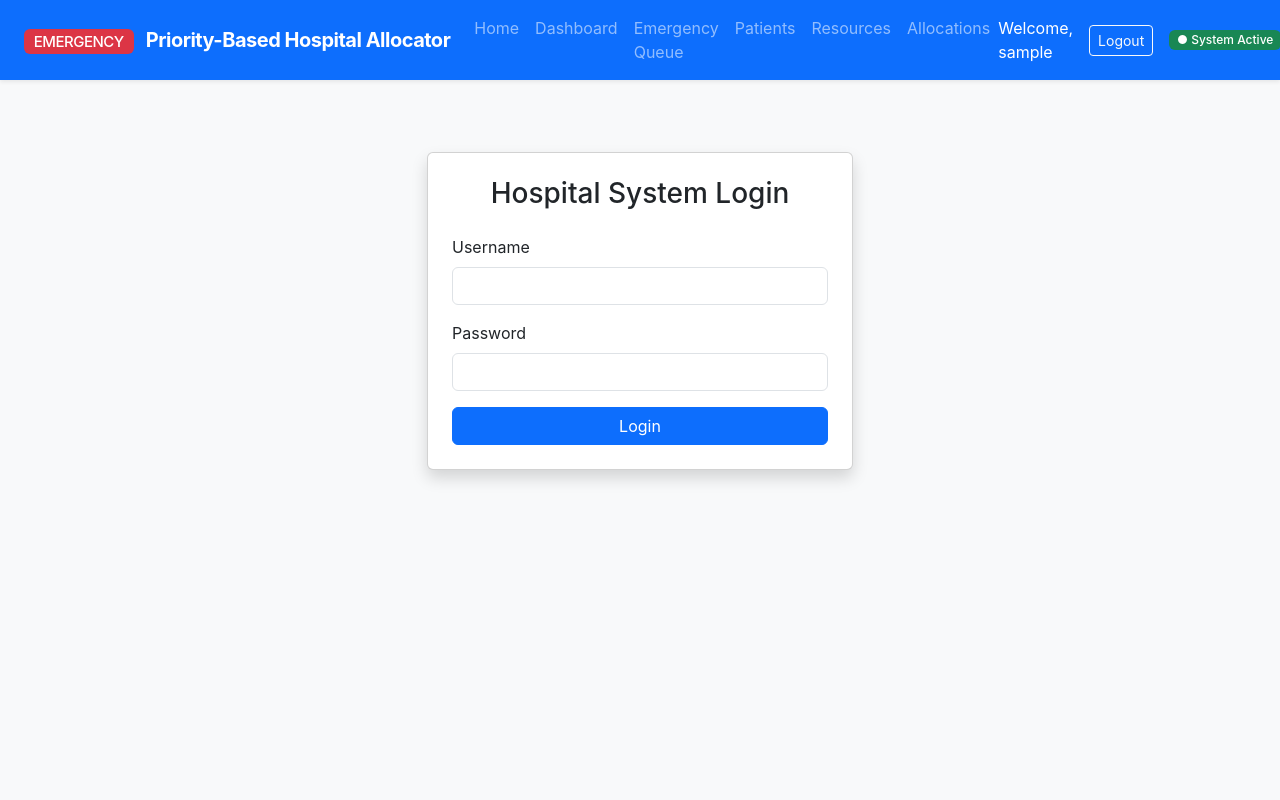
After one commit to aloknegi2006-25/Priority-Based-Hospital-Resource-Allocation-and-Emergency-Response-System, a Flask app: template templates/login.html in a window 1280 px wide. The commit adds this page. Run offline with Flask 3, Linux system fonts and the light colour scheme; the template is opened without the code that fills it, so the values that code supplies are empty; the visitor is signed in with stand-in values (Sample User, id 1).

Commit message:
Add Phase 3 authentication and login functionality

```diff
--- a/app.py
+++ b/app.py
@@ -4,9 +4,9 @@ Team: SysForge | Phase 2: Functional Implementation (~40-50% Verified Completion
 Patient management, triage priority scheduling, resource inventory, atomic allocation/release, and live dashboard.
 """
 
-from flask import Flask, jsonify
+from flask import Flask, jsonify, request, redirect, url_for, session
 from config import Config
-from routes import main_bp, patient_bp, resource_bp, allocation_bp
+from routes import main_bp, patient_bp, resource_bp, allocation_bp, auth_bp
 
 def create_app(config_class=Config):
     """
@@ -20,6 +20,51 @@ def create_app(config_class=Config):
     app.register_blueprint(patient_bp)
     app.register_blueprint(resource_bp)
     app.register_blueprint(allocation_bp)
+    app.register_blueprint(auth_bp)
+
+
+
+    @app.before_request
+    def require_login():
+        allowed_endpoints = ('auth.login', 'static', 'main.health_check')
+
+        if request.endpoint in allowed_endpoints:
+            return
+
+        if not session.get('user_id'):
+            return redirect(url_for('auth.login'))
+
+        role = session.get('role')
+
+        # Only Admin can manage resources
+        admin_only = {
+        'main.resources_view',
+    'resource_api.list_resources',
+    'resource_api.get_resource',
+
+}
+
+        # Only Admin and Doctor can manage allocations
+        doctor_and_admin = {
+    'main.allocations_view',
+    'main.release_allocation_view',
+    'allocation_api.list_allocations',
+    'allocation_api.allocate_resource',
+    'allocation_api.release_resource',
+    'main.update_case_status_view',
+    'patient_api.update_case_status',
+}
+
+        # All authenticated roles can access patient and emergency records.
+        # Only Admin and Doctor can update case status or allocations.
+
+        if request.endpoint in admin_only and role != 'ADMIN':
+            return "Access Denied: Admin only.", 403
+
+        if request.endpoint in doctor_and_admin and role not in ('ADMIN', 'DOCTOR'):
+            return "Access Denied: Doctors and Admin only.", 403
+
+
 
     # Global Error Handlers for Clean API Responses
     @app.errorhandler(404)
--- a/templates/base.html
+++ b/templates/base.html
@@ -42,9 +42,26 @@
                         <a class="nav-link" href="{{ url_for('main.allocations_view') }}">Allocations</a>
                     </li>
                 </ul>
-                <div class="d-flex align-items-center">
-                    <span class="badge bg-success">● System Active</span>
-                </div>
+   <div class="d-flex align-items-center gap-3">
+    {% if session.get('user_id') %}
+        <span class="text-white">
+            Welcome, {{ session.get('username') }}
+        </span>
+
+        <form method="POST" action="{{ url_for('auth.logout') }}">
+            <button type="submit" class="btn btn-outline-light btn-sm">
+                Logout
+            </button>
+        </form>
+    {% else %}
+        <a href="{{ url_for('auth.login') }}"
+           class="btn btn-outline-light btn-sm">
+            Login
+        </a>
+    {% endif %}
+
+    <span class="badge bg-success">● System Active</span>
+</div>
             </div>
         </div>
     </nav>
--- /dev/null
+++ b/templates/login.html
@@ -0,0 +1,32 @@
+
+{% extends "base.html" %}
+
+{% block title %}Login | Hospital Resource System{% endblock %}
+
+{% block content %}
+<div class="container mt-5" style="max-width: 450px;">
+    <div class="card shadow">
+        <div class="card-body p-4">
+            <h3 class="text-center mb-4">Hospital System Login</h3>
+
+            <form method="POST" action="{{ url_for('auth.login') }}">
+                <div class="mb-3">
+                    <label class="form-label">Username</label>
+                    <input type="text" name="username"
+                           class="form-control" required>
+                </div>
+
+                <div class="mb-3">
+                    <label class="form-label">Password</label>
+                    <input type="password" name="password"
+                           class="form-control" required>
+                </div>
+
+                <button type="submit" class="btn btn-primary w-100">
+                    Login
+                </button>
+            </form>
+        </div>
+    </div>
+</div>
+{% endblock %}
```
Also changed, not shown: create_admin.py (added, +21 -0 lines), create_staff_users.py (added, +55 -0 lines), routes/__init__.py (+8 -6 lines), routes/auth_routes.py (added, +61 -0 lines), README.md.
